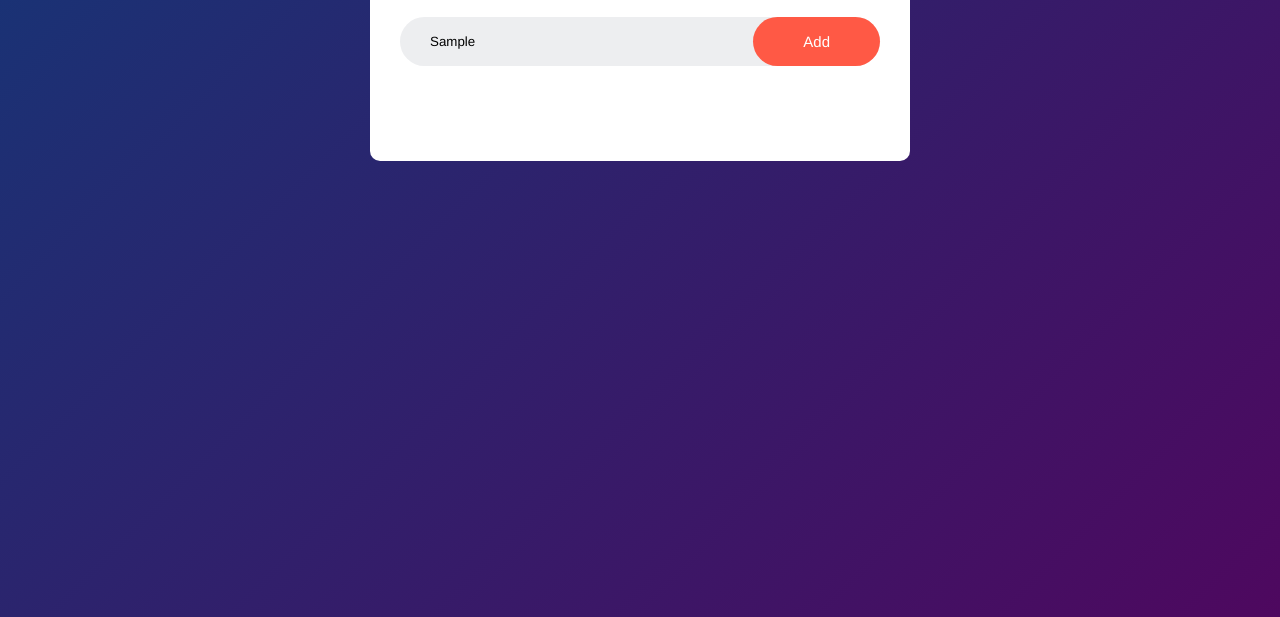
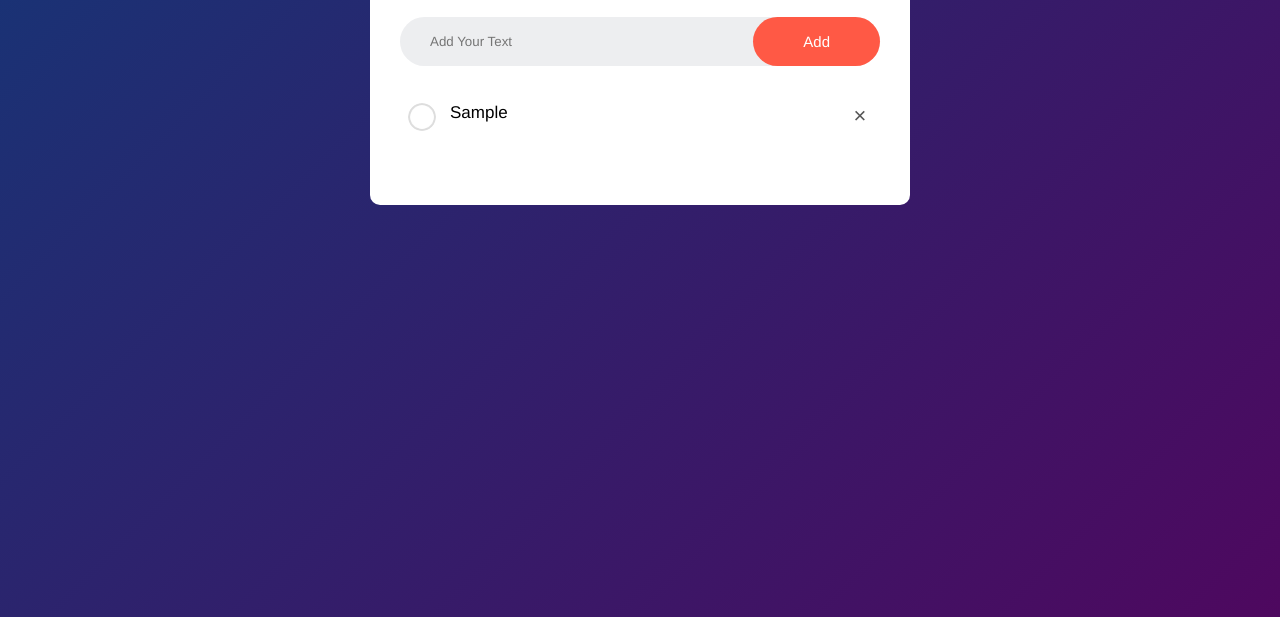
Before and after one commit to Mujib7654/JavaScript-Practice-Projects, a plain HTML site: page 02_todoList/index.html in a window 1280 px wide. Both pictures are taken after typing "Sample" into the empty fields and a click on the button "Add". Shown: the part 183-800 px from the top of the page. Drawn offline with Linux system fonts and the light colour scheme; files whose address does not match are found by name.

Commit message:
todo list

```diff
--- a/02_todoList/index.html
+++ b/02_todoList/index.html
@@ -12,7 +12,7 @@
             <h2>To-Do List <img src="./images//icon.png"> </h2>
             <div class="row">
                 <input type="text" id="input-box" placeholder="Add Your Text">
-                <button>Add</button>
+                <button onclick="addTask()">Add</button>
             </div>
             <ul id="list-container">
                 <!-- <li class="checked">Task 1</li>
--- a/02_todoList/script.js
+++ b/02_todoList/script.js
@@ -0,0 +1,41 @@
+const inputBox = document.getElementById('input-box');
+const listContainer = document.getElementById('list-container');
+
+function addTask(){
+    if(inputBox.value === ''){
+        alert('You must write something!');
+    }else{
+        let li = document.createElement('li');
+        li.innerHTML = inputBox.value;
+        listContainer.appendChild(li);
+        //cross icon
+        let span = document.createElement('span');
+        span.innerHTML = '\u00d7';
+        li.appendChild(span);
+    }
+    inputBox.value = '';
+    saveData();
+};
+
+//checked and delete
+listContainer.addEventListener('click', function(e) {
+
+    if(e.target.tagName === 'LI' ){
+        e.target.classList.toggle('checked');
+        saveData();
+    }
+    else if(e.target.tagName === 'SPAN'){
+        e.target.parentElement.remove();
+        saveData();
+    }
+}, false);
+
+//save task in localstorage
+function saveData() {
+    localStorage.setItem('data', listContainer.innerHTML)
+}
+//get data
+function showTask(){
+    listContainer.innerHTML = localStorage.getItem('data');
+}
+showTask();
--- a/02_todoList/style.css
+++ b/02_todoList/style.css
@@ -81,3 +81,18 @@ ul li.checked{
 ul li.checked::before{
     background-image: url(images/checked.png);
 }
+ul li span{
+    position: absolute;
+    right: 0;
+    top: 5px;
+    width: 40px;
+    height: 40px;
+    font-size: 22px;
+    color: #555;
+    line-height: 40px;
+    text-align: center;
+    border-radius: 50%;
+}
+ul li span:hover{
+    background: #edeef0;
+}
```
Also changed, not shown: 03_quizApp/index.html (added), 03_quizApp/script.js (added), 03_quizApp/style.css (added).
